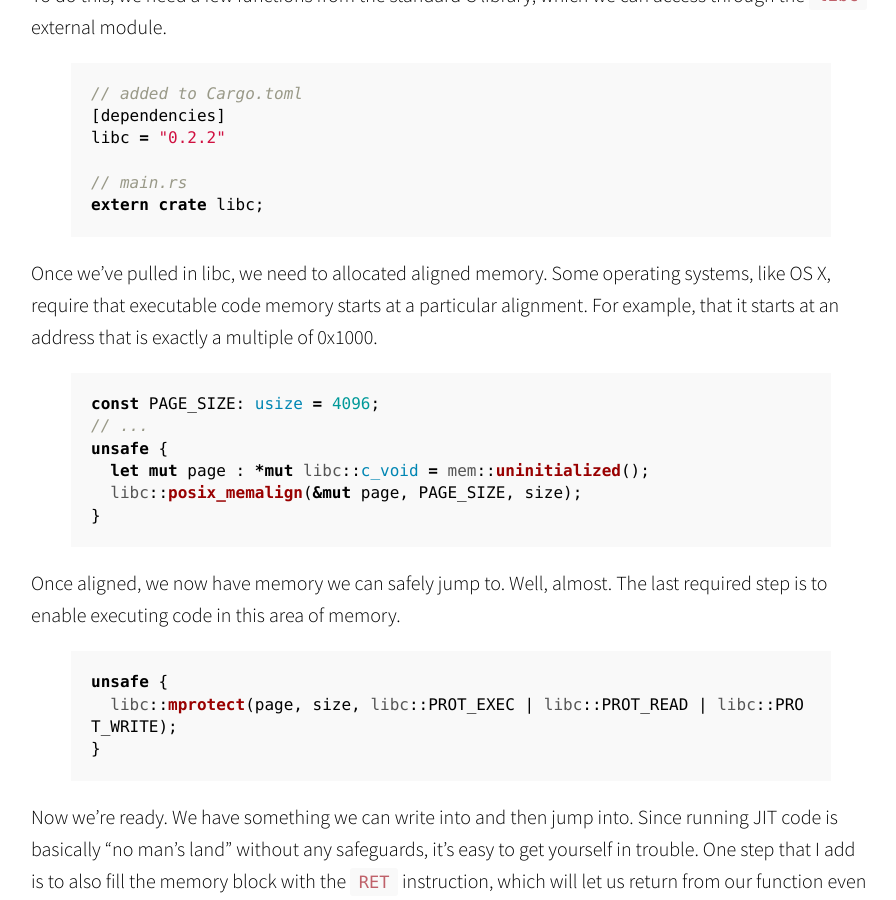
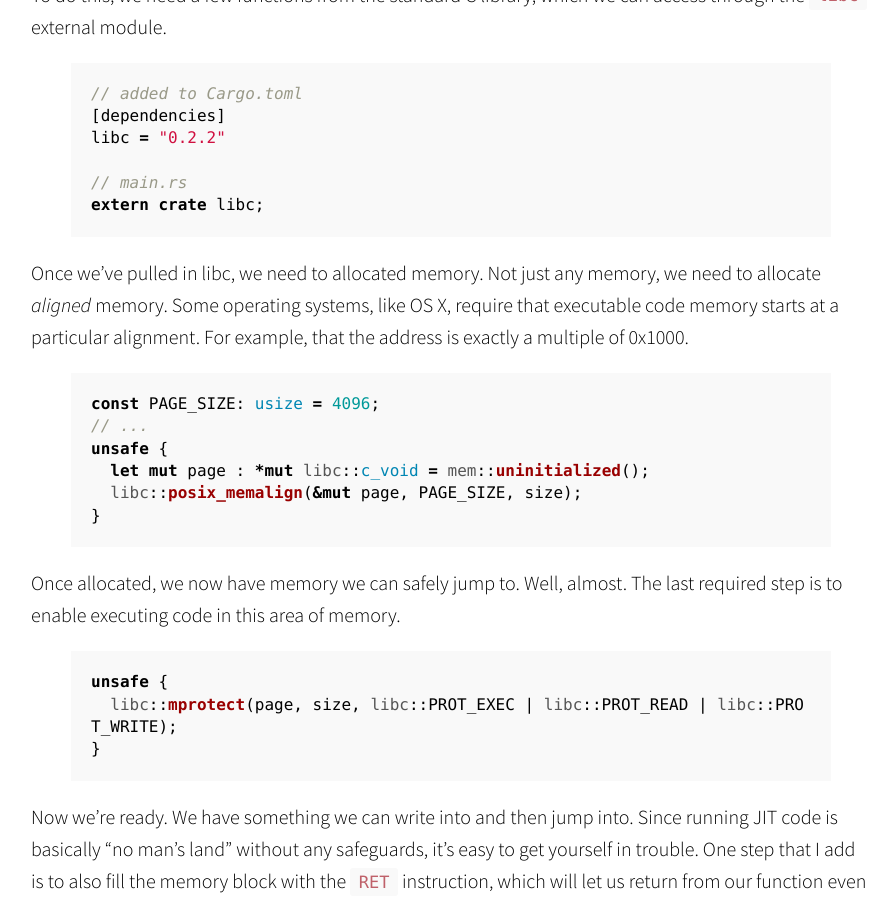
Before and after one commit to sophiajt/jntrnr.github.io, a Jekyll site: the page built from _posts/2015-12-01-building-a-simple-jit-in-rust.md, in a window 1280 px wide and 900 px high, scrolled down 734 px. Shown: the whole window, without its empty margins (189-1085 px from the left). Built offline with Jekyll 4.4.1, drawn with Linux system fonts in a browser that asks for light colours; Markdown is read by kramdown in place of the engine named in the settings.

Commit message:
Update 2015-12-01-building-a-simple-jit-in-rust.md

```diff
--- a/_posts/2015-12-01-building-a-simple-jit-in-rust.md
+++ b/_posts/2015-12-01-building-a-simple-jit-in-rust.md
@@ -23,7 +23,7 @@ libc = "0.2.2"
 extern crate libc;
 {% endhighlight %}
 
-Once we've pulled in libc, we need to allocated aligned memory.  Some operating systems, like OS X, require that executable code memory starts at a particular alignment.  For example, that it starts at an address that is exactly a multiple of 0x1000.
+Once we've pulled in libc, we need to allocated memory.  Not just any memory, we need to allocate _aligned_ memory.  Some operating systems, like OS X, require that executable code memory starts at a particular alignment.  For example, that the address is exactly a multiple of 0x1000.
 
 {% highlight rust %}
 const PAGE_SIZE: usize = 4096;
@@ -34,7 +34,7 @@ unsafe {
 }
 {% endhighlight %}
 
-Once aligned, we now have memory we can safely jump to.  Well, almost.  The last required step is to enable executing code in this area of memory.
+Once allocated, we now have memory we can safely jump to.  Well, almost.  The last required step is to enable executing code in this area of memory.
 
 {% highlight rust %}
 unsafe {
```
